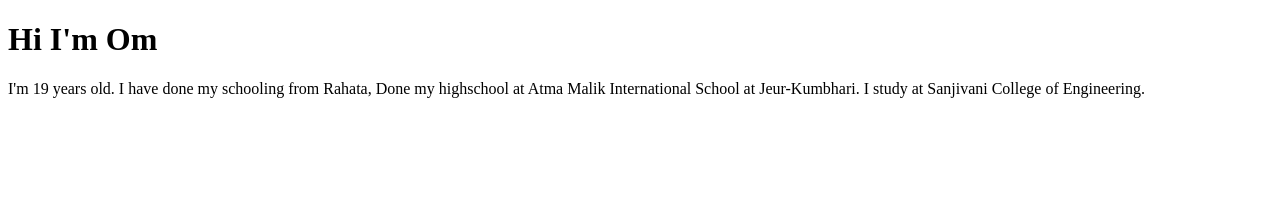
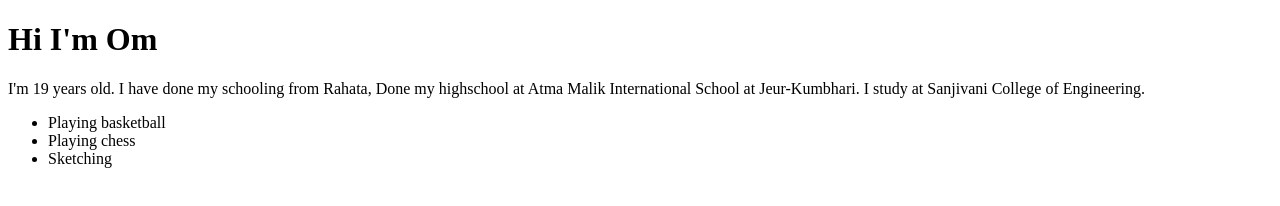
Before and after one commit to omsali/OmSali-web-development, a plain HTML site: page index.html in a window 1280 px wide. Drawn offline with Linux system fonts and the light colour scheme.

Commit message:
docs: added hobbies

```diff
--- a/index.html
+++ b/index.html
@@ -14,5 +14,10 @@
         I study at Sanjivani College of Engineering.
 
     </p>
+    <ul>
+        <li>Playing basketball</li>
+        <li>Playing chess</li>
+        <li>Sketching</li>
+    </ul>
 </body>
 </html>
```
